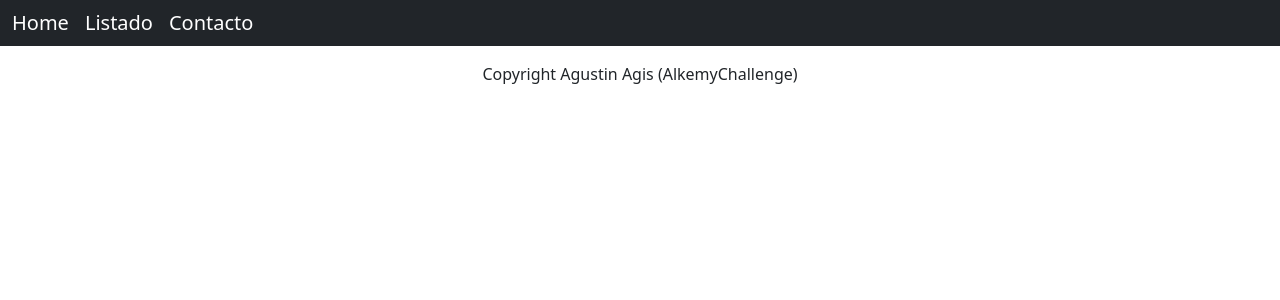
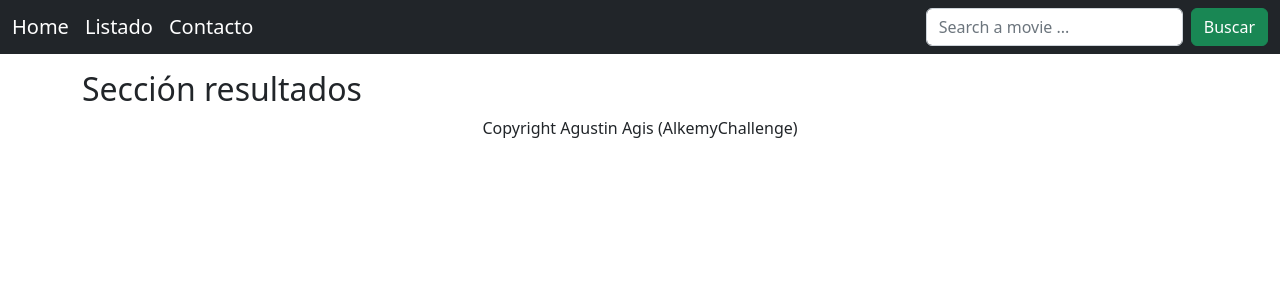
Before and after one commit to AgusAgis/Movies-Project, a React (Create React App) app: page /results in a window 1280 px wide. Shown: the top 300 px of the page. Built offline with nearby package versions, Linux system fonts and the light colour scheme.

Commit message:
más componentes

```diff
--- a/src/App.js
+++ b/src/App.js
@@ -6,6 +6,7 @@ import Listado from "./Components/Listado"
 import Header from "./Components/Header"
 import Footer from "./Components/Footer"
 import Detail from "./Components/Detail"
+import Results from "./Components/Results"
 //Styles
 import "./Css/bootstrap.min.css";
 
@@ -19,6 +20,7 @@ function App() {
       <Route exact path ="/" element={<Login />} />
       <Route path ="/listado" element={<Listado />} />
       <Route path ="/detail" element={<Detail />} />
+      <Route path ="/results" element={<Results />} />
 
     </Routes>
     </div>
--- a/src/Components/Buscador.js
+++ b/src/Components/Buscador.js
@@ -0,0 +1,24 @@
+import swAlert from "@sweetalert/with-react"
+
+function Buscador(){
+const submitHandler = e =>{
+    e.preventDefault();
+    const keyword = e.currentTarget.keyword.value.trim(); //valor del input match name=keyword //trim quito espacios vacios antes y después de la palabra
+    if(keyword.length === 0){
+        swAlert(<h5>You must write a movie title</h5>)
+    } else if(keyword.length < 4 ){
+        swAlert(<h5>You must write at least four letters</h5>)
+    }
+}
+
+return(
+    <form className="d-flex align-items-center" onSubmit={submitHandler}>
+        <label className='form-label mb-0 mx-2'>
+            <input className="form-control" type="text" name="keyword"
+            placeholder="Search a movie ..."/>
+        </label>
+        <button className='btn btn-success' type="submit">Buscar</button>
+    </form>
+)
+}
+export default Buscador;
--- a/src/Components/Header.js
+++ b/src/Components/Header.js
@@ -1,4 +1,6 @@
 import {Link} from "react-router-dom";
+
+import Buscador from "./Buscador";
 
 function Header(){
     return(
@@ -16,7 +18,8 @@ function Header(){
                       <Link to="/Contacto"className="navbar-brand" style={{color:"white"}}>Contacto</Link>
                     </li>
                 </ul>
-                </div>
+                <Buscador />
+              </div>
             </nav>
         </header>
     )
--- /dev/null
+++ b/src/Components/Results.js
@@ -0,0 +1,7 @@
+function Results (){
+    return(
+        <h2>Sección resultados</h2>
+    )
+
+}
+export default Results;
```
